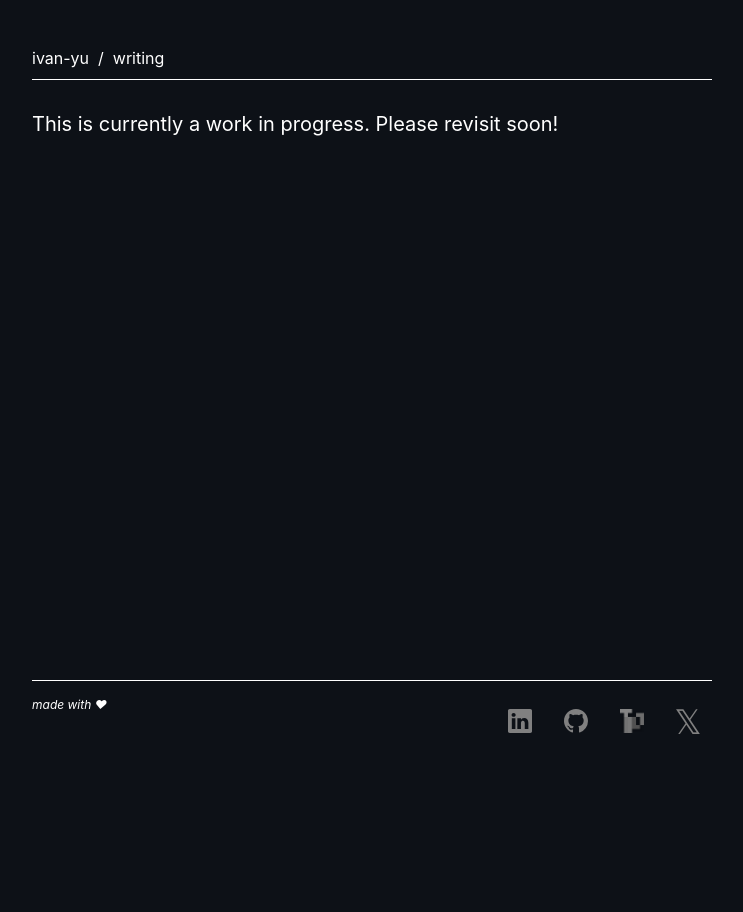
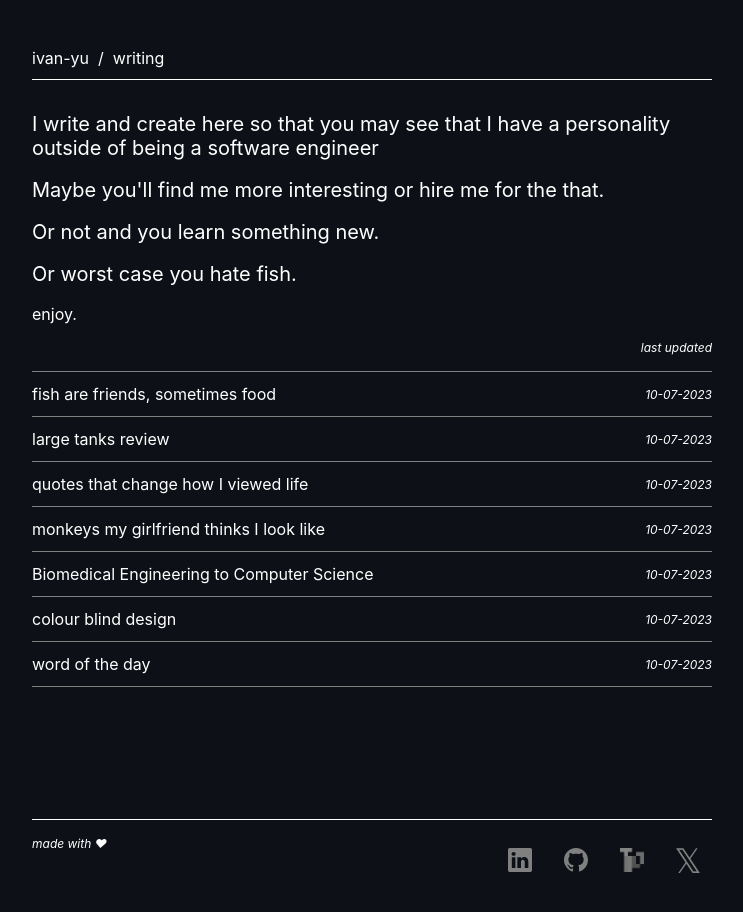
Before and after one commit to IvanYu327/ivanyu.ca, a React (Create React App) app: page /writing in a window 1280 px wide. Shown: the top 912 px of the page, without its empty margins (258-1001 px from the left). Before the commit the page ends 800 px from the top, so only its background shows below. Built offline with nearby package versions, Linux system fonts and the light colour scheme.

Commit message:
blog routing

```diff
--- a/src/App.tsx
+++ b/src/App.tsx
@@ -6,6 +6,7 @@ import Footer from "./components/Footer";
 import Navbar from "./components/Navbar";
 import ScrollToTop from "./components/ScrollToTop";
 import { ROUTES } from "./constants/routes";
+import { WRITING } from "./copy/writing";
 import About from "./views/About";
 import Article from "./views/Article";
 import Home from "./views/Home";
@@ -24,19 +25,14 @@ const App: React.FC = () => {
             <Route path={ROUTES.ABOUT} element={<About />} />
             <Route path={ROUTES.WORK} element={<Work />} />
             <Route path={ROUTES.WRITING} element={<Writing />} />
-            {/*
-              {blogData.map((post) => (
-                <Route
-                  key={post.id}
-                  path={`/blog/${post.id}`}
-                  render={(props) => <BlogPost {...props} post={post} />}
-                />
-              ))}
-
-              <Route component={NotFound} />
-            */}
-            <Route path={`${ROUTES.WRITING}/*`} element={<Article />} />
-
+            {WRITING.map((item) => (
+              <Route
+                key={item.to}
+                path={`${item.to}`}
+                element={<div>{item.title} </div>}
+              />
+            ))}
+            {/* <Route path={`${ROUTES.WRITING}/*`} element={<Article />} /> */}
             <Route path="*" element={<div>not found</div>} />
           </Routes>
         </ContentContainer>
--- a/src/copy/writing.ts
+++ b/src/copy/writing.ts
@@ -55,6 +55,6 @@ export const WRITING: Entry[] = [
 
 WRITING.forEach((entry) => {
   // Remove punctuation from entry.title
-  const cleanedTitle = entry.title.replace(/[.,:;'"!?]/g, "");
+  const cleanedTitle = entry.title.replace(/[.,:;'"!?]/g, "").toLowerCase();
   entry.to = ROUTES.WRITING + "/" + cleanedTitle.replace(/ /g, "-");
 });
--- a/src/views/Writing.tsx
+++ b/src/views/Writing.tsx
@@ -8,11 +8,11 @@ import { Heading4, Body, Caption } from "../styles";
 const Writing: React.FC = () => {
   const navigate = useNavigate();
 
-  return (
-    <Heading4>
-      This is currently a work in progress. Please revisit soon!
-    </Heading4>
-  );
+  // return (
+  //   <Heading4>
+  //     This is currently a work in progress. Please revisit soon!
+  //   </Heading4>
+  // );
 
   return (
     <div>
```
